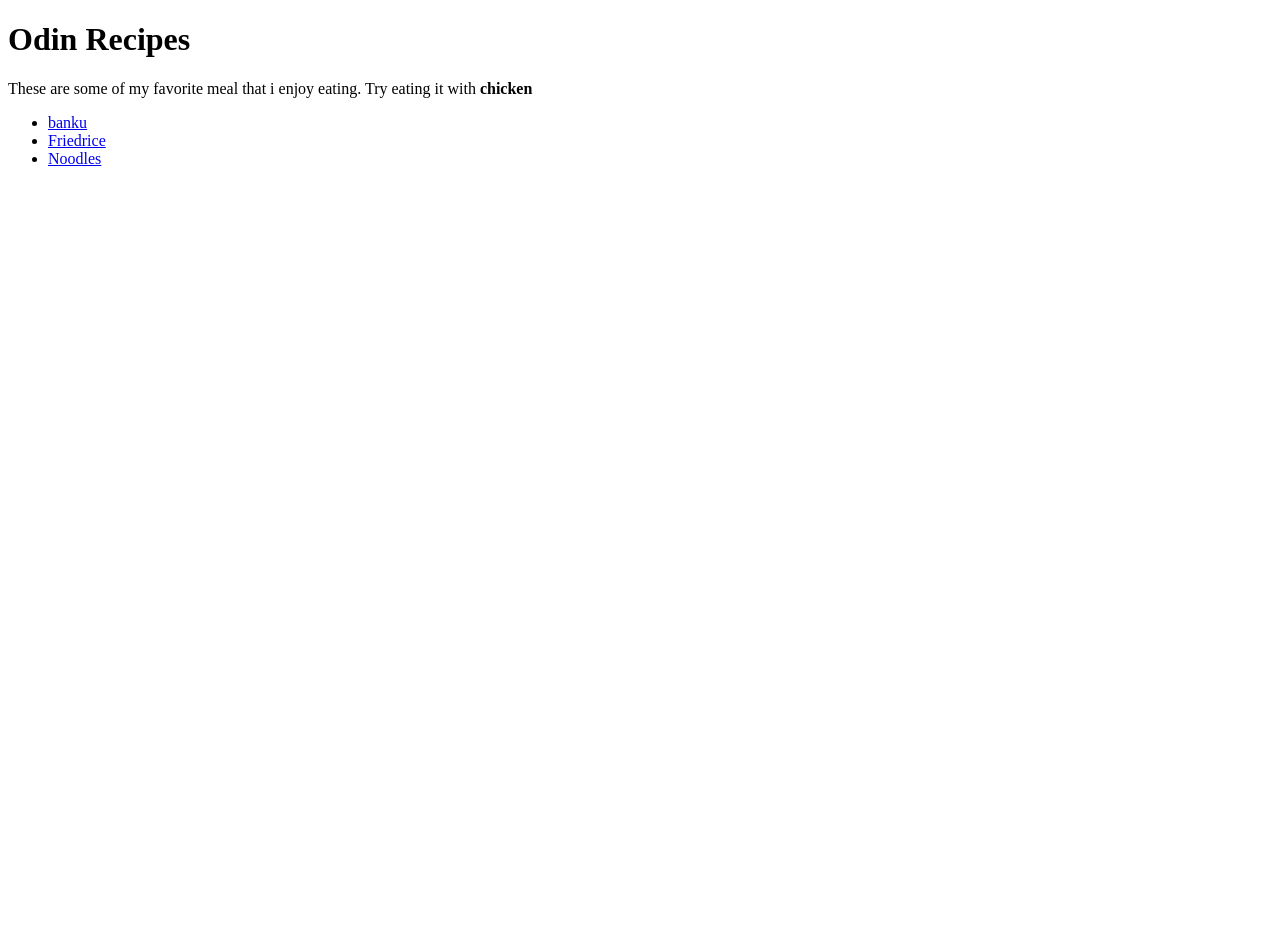
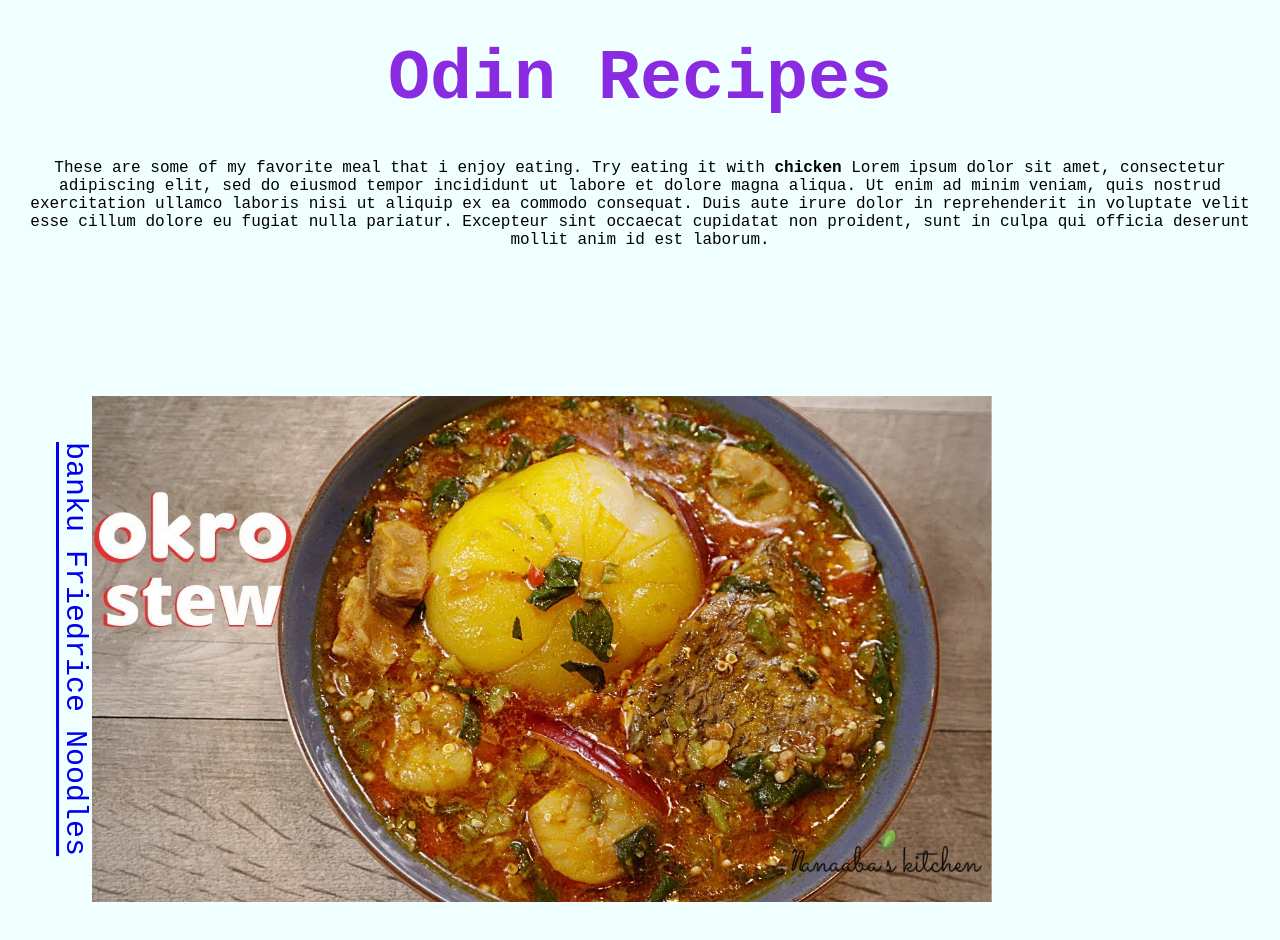
Before and after one commit to yawkk/odin-recipes, a plain HTML site: page index.html in a window 1280 px wide. Before the commit the page ends 800 px from the top, so only its background shows below. Drawn offline with Linux system fonts and the light colour scheme.

Commit message:
Frontpage update
 Added a photo to the frontpage

Frontpage is quite okay but need more  css update

```diff
--- a/index.html
+++ b/index.html
@@ -5,28 +5,27 @@
     <meta http-equiv="X-UA-Compatible" content="IE=edge">
     <meta name="viewport" content="width=device-width, initial-scale=1.0">
     <title>Recipes</title>
+    <link rel="stylesheet" href="style.css">
 </head>
 <body>
-    <h1> Odin Recipes</h1>
-    <p>
+    <h1 class="h1"> Odin Recipes</h1>
+    <p class="p">
         These are some  of my favorite meal that i enjoy eating.
          Try eating it with <strong>chicken</strong>
+         Lorem ipsum dolor sit amet, consectetur adipiscing elit, sed do eiusmod tempor incididunt ut labore et dolore magna aliqua. Ut enim ad minim veniam, quis nostrud exercitation ullamco laboris nisi ut aliquip ex ea commodo consequat. Duis aute irure dolor in reprehenderit in voluptate velit esse cillum dolore eu fugiat nulla pariatur. Excepteur sint occaecat cupidatat non proident, sunt in culpa qui officia deserunt mollit anim id est laborum.
 
     </p>
-    <ul>
-        <li>
-            <a href="./recipes/banku.html">banku</a>
-        </li>
 
-        <li>
-            <a href="./recipes/friedrice.html">Friedrice</a>
-        </li>
 
-        <li>
-            <a href="./recipes/noodles.html">Noodles</a>
-        </li>
 
-    </ul>
+
+          <span class="food-head"> <a href="./recipes/banku.html">banku  <a href="./recipes/friedrice.html">Friedrice <a href="./recipes/noodles.html">Noodles <a href="index.html">
+
+          </a><img src="./recipes/front-banku.jpg" style= "width: 900px";></span>
+
+
+
+
 
 
 
--- /dev/null
+++ b/style.css
@@ -0,0 +1,34 @@
+body {
+    background-color: azure;
+    font-family: 'Courier New', Courier, monospace;
+
+
+
+}
+.h1 {
+    width: auto;
+    color: blueviolet;
+    margin: 40px;
+    padding: auto;
+    text-align: center;
+    font-size: 70px;
+    writing-mode: horizontal-tb;
+    }
+.food-head {
+    width: 20px;
+    display:  block;
+    margin: 30px;
+    padding: 20px;
+    font-size: 30px;
+    text-align: center;
+    color: darkgreen;
+    border: 20px;
+    border-color: brown;
+    writing-mode: vertical-lr;
+
+}
+.p {
+    text-align: center;
+    font-display: 30px;
+
+}
```
Also changed, not shown: recipes/banku.html (+1 -0 lines), recipes/Front-Fried-Rice-2-3.jpg (added), recipes/front-banku.jpg (added), recipes/front-noodles-recipe.jpg (added), 1 other file.
